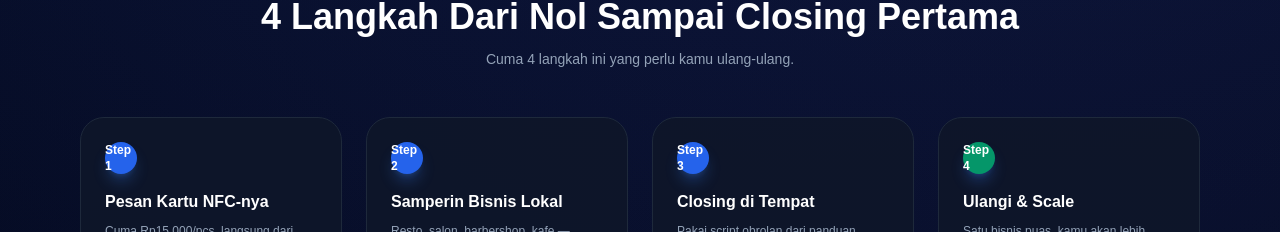
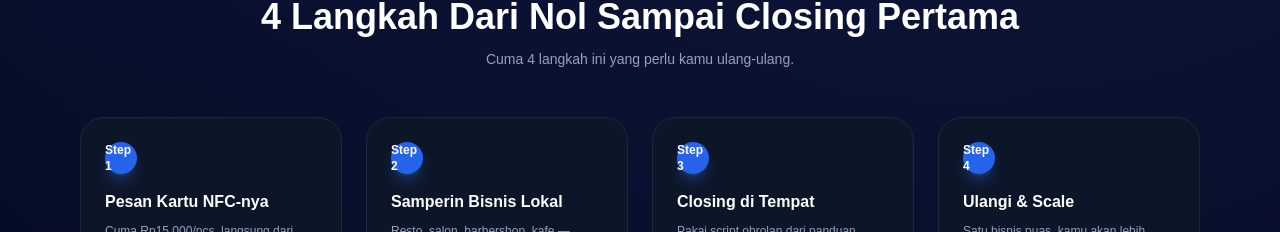
Before and after one commit to samsulramdani56-droid/TernakCuan-RenderSmartCard, a plain HTML site: page index.html in a window 1280 px wide. Shown: the part 1536-1768 px from the top of the page. Drawn offline with nearby package versions, Linux system fonts and the light colour scheme.

Commit message:
Update index.html

```diff
--- a/index.html
+++ b/index.html
@@ -247,7 +247,7 @@
       <!-- Step 4 -->
       <div class="bg-slate-900/90 border border-slate-800 p-6 rounded-3xl relative text-left hover:border-blue-500/40 transition duration-300 flex flex-col justify-between">
         <div>
-          <span class="w-8 h-8 rounded-full bg-emerald-600 text-white font-bold flex items-center justify-center text-xs mb-4 shadow-lg shadow-blue-500/30">Step 4</span>
+          <span class="w-8 h-8 rounded-full bg-blue-600 text-white font-bold flex items-center justify-center text-xs mb-4 shadow-lg shadow-blue-500/30">Step 4</span>
           <h3 class="font-bold text-white text-base mb-2">Ulangi & Scale</h3>
           <p class="text-xs text-slate-400 leading-relaxed">Satu bisnis puas, kamu akan lebih gampang direkomendasiin ke bisnis lain di sekitarnya. Reputasi kamu tumbuh dan closing berikutnya jauh lebih cepat.</p>
         </div>
```
